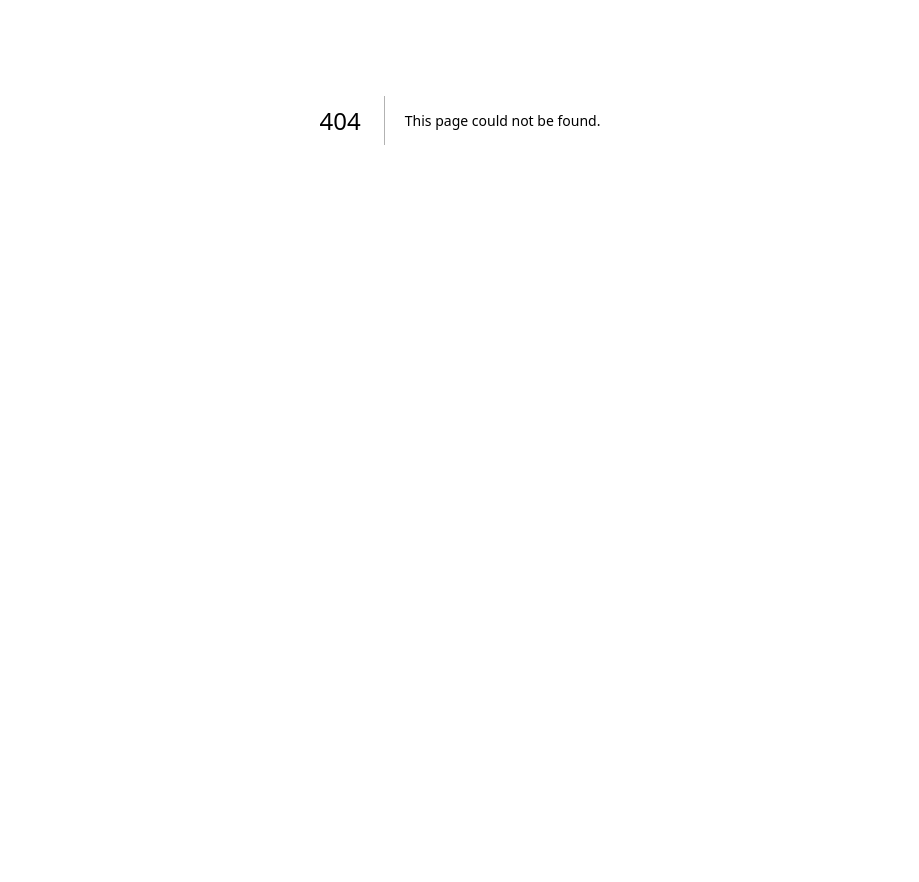
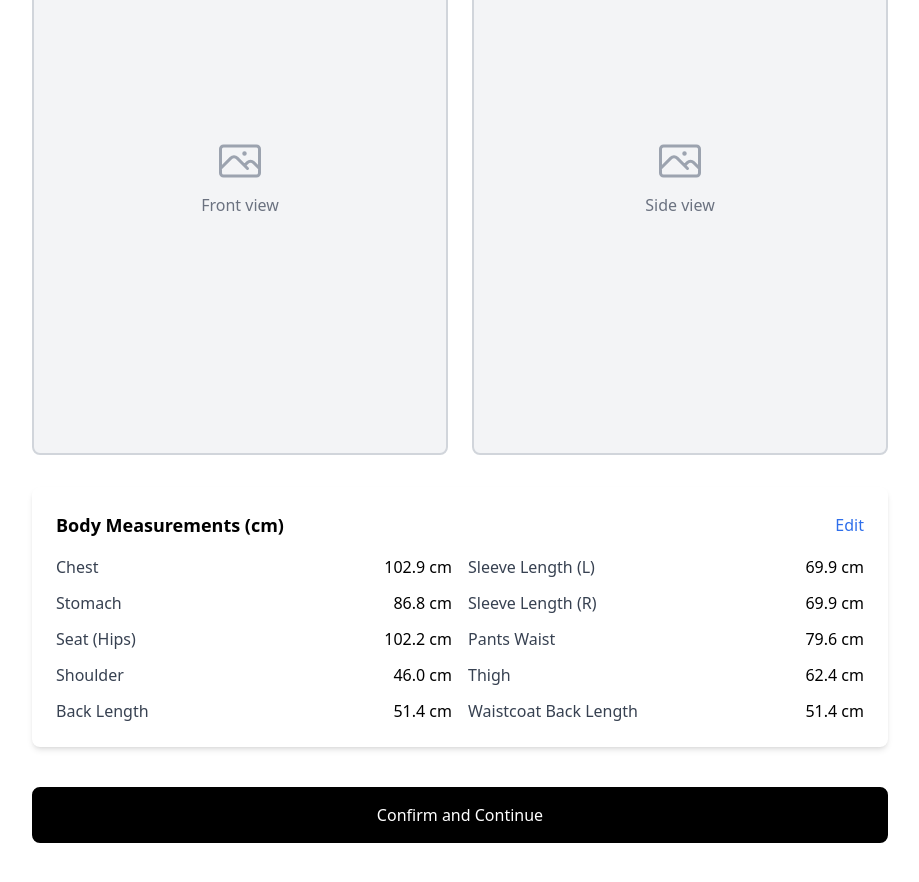
Before and after one commit to suitupstyle/suit-up-web, a Next.js app: page /orders/confirmation in a window 1280 px wide. Before the commit this address had no page. Shown: the part 280-1162 px from the top of the page, without its empty margins (180-1099 px from the left). Before the commit the page ends 800 px from the top, so only its background shows below. Built offline with nearby package versions, Linux system fonts and the light colour scheme.

Commit message:
feat: adds preview and measurements confirmation screen with desktop support

```diff
--- /dev/null
+++ b/app/orders/confirmation/page.tsx
@@ -0,0 +1,308 @@
+'use client'
+
+import { useState } from 'react'
+import { PhotoIcon, CheckCircleIcon } from '@heroicons/react/24/outline'
+import Link from 'next/link'
+import { useImageStore } from '@/app/stores/imageStore'
+import BackButton from '@/app/ui/back-button'
+
+type Measurements = {
+	chest: number
+	stomach: number
+	seat: number
+	sleeveLengthL: number
+	sleeveLengthR: number
+	backLength: number
+	shoulder: number
+	pantsWaist: number
+	thigh: number
+	uCrotch: number
+	pantsLengthL: number
+	pantsLengthR: number
+	calfBottom: number
+	waistcoatBackLength: number
+}
+
+export default function Confirmation() {
+	const { frontImage, sideImage } = useImageStore()
+
+	const [measurements, setMeasurements] = useState<Measurements>({
+		chest: 102.92,
+		stomach: 86.78,
+		seat: 102.19,
+		sleeveLengthL: 69.86,
+		sleeveLengthR: 69.86,
+		backLength: 51.39,
+		shoulder: 46.01,
+		pantsWaist: 79.64,
+		thigh: 62.43,
+		uCrotch: 35.11,
+		pantsLengthL: 130.96,
+		pantsLengthR: 130.96,
+		calfBottom: 40.2,
+		waistcoatBackLength: 51.39,
+	})
+
+	const [isEditing, setIsEditing] = useState(false)
+	const [tempMeasurements, setTempMeasurements] =
+		useState<Measurements>(measurements)
+
+	const handleMeasurementChange = (
+		field: keyof Measurements,
+		value: string
+	) => {
+		setTempMeasurements({
+			...tempMeasurements,
+			[field]: parseFloat(value) || 0,
+		})
+	}
+
+	const saveMeasurements = () => {
+		setMeasurements(tempMeasurements)
+		setIsEditing(false)
+	}
+
+	return (
+		<div className="w-64 md:w-458 lg:w-856 mx-auto min-h-[calc(100lvh-160px)] flex flex-col justify-between items-center gap-2 text-center relative">
+			<BackButton href="/orders/instructions" />
+			<header className="w-full relative">
+				<h1 className="font-bold text-2xl mb-5">
+					Preview Your Measurements
+				</h1>
+			</header>
+
+			<section className="w-full">
+				<div className="grid grid-cols-1 md:grid-cols-2 gap-6 mb-8">
+					<div className="relative aspect-[3/4] bg-gray-100 rounded-lg overflow-hidden border-2 border-gray-300">
+						{frontImage ? (
+							<img
+								src={frontImage}
+								alt="Front view"
+								className="w-full h-full object-contain"
+							/>
+						) : (
+							<div className="absolute inset-0 flex flex-col items-center justify-center">
+								<PhotoIcon className="w-12 h-12 text-gray-400 mb-2" />
+								<span className="text-gray-500">
+									Front view
+								</span>
+							</div>
+						)}
+					</div>
+
+					<div className="relative aspect-[3/4] bg-gray-100 rounded-lg overflow-hidden border-2 border-gray-300">
+						{sideImage ? (
+							<img
+								src={sideImage}
+								alt="Side view"
+								className="w-full h-full object-contain"
+							/>
+						) : (
+							<div className="absolute inset-0 flex flex-col items-center justify-center">
+								<PhotoIcon className="w-12 h-12 text-gray-400 mb-2" />
+								<span className="text-gray-500">Side view</span>
+							</div>
+						)}
+					</div>
+				</div>
+
+				{/* Measurements */}
+				<div className="bg-white rounded-lg shadow-md p-6">
+					<div className="flex justify-between items-center mb-4">
+						<h2 className="text-lg font-semibold">
+							Body Measurements (cm)
+						</h2>
+						{!isEditing ? (
+							<button
+								onClick={() => {
+									setTempMeasurements(measurements)
+									setIsEditing(true)
+								}}
+								className="text-blue-600 hover:text-blue-800">
+								Edit
+							</button>
+						) : (
+							<button
+								onClick={saveMeasurements}
+								className="text-green-600 hover:text-green-800 flex items-center">
+								<CheckCircleIcon className="w-5 h-5 mr-1" />
+								Save
+							</button>
+						)}
+					</div>
+
+					<div className="grid grid-cols-1 md:grid-cols-2 gap-4">
+						{/* Group 1 */}
+						<div className="space-y-3">
+							<MeasurementField
+								label="Chest"
+								value={
+									isEditing
+										? tempMeasurements.chest
+										: measurements.chest
+								}
+								editing={isEditing}
+								onChange={(v) =>
+									handleMeasurementChange('chest', v)
+								}
+							/>
+							<MeasurementField
+								label="Stomach"
+								value={
+									isEditing
+										? tempMeasurements.stomach
+										: measurements.stomach
+								}
+								editing={isEditing}
+								onChange={(v) =>
+									handleMeasurementChange('stomach', v)
+								}
+							/>
+							<MeasurementField
+								label="Seat (Hips)"
+								value={
+									isEditing
+										? tempMeasurements.seat
+										: measurements.seat
+								}
+								editing={isEditing}
+								onChange={(v) =>
+									handleMeasurementChange('seat', v)
+								}
+							/>
+							<MeasurementField
+								label="Shoulder"
+								value={
+									isEditing
+										? tempMeasurements.shoulder
+										: measurements.shoulder
+								}
+								editing={isEditing}
+								onChange={(v) =>
+									handleMeasurementChange('shoulder', v)
+								}
+							/>
+							<MeasurementField
+								label="Back Length"
+								value={
+									isEditing
+										? tempMeasurements.backLength
+										: measurements.backLength
+								}
+								editing={isEditing}
+								onChange={(v) =>
+									handleMeasurementChange('backLength', v)
+								}
+							/>
+						</div>
+
+						<div className="space-y-3">
+							<MeasurementField
+								label="Sleeve Length (L)"
+								value={
+									isEditing
+										? tempMeasurements.sleeveLengthL
+										: measurements.sleeveLengthL
+								}
+								editing={isEditing}
+								onChange={(v) =>
+									handleMeasurementChange('sleeveLengthL', v)
+								}
+							/>
+							<MeasurementField
+								label="Sleeve Length (R)"
+								value={
+									isEditing
+										? tempMeasurements.sleeveLengthR
+										: measurements.sleeveLengthR
+								}
+								editing={isEditing}
+								onChange={(v) =>
+									handleMeasurementChange('sleeveLengthR', v)
+								}
+							/>
+							<MeasurementField
+								label="Pants Waist"
+								value={
+									isEditing
+										? tempMeasurements.pantsWaist
+										: measurements.pantsWaist
+								}
+								editing={isEditing}
+								onChange={(v) =>
+									handleMeasurementChange('pantsWaist', v)
+								}
+							/>
+							<MeasurementField
+								label="Thigh"
+								value={
+									isEditing
+										? tempMeasurements.thigh
+										: measurements.thigh
+								}
+								editing={isEditing}
+								onChange={(v) =>
+									handleMeasurementChange('thigh', v)
+								}
+							/>
+							<MeasurementField
+								label="Waistcoat Back Length"
+								value={
+									isEditing
+										? tempMeasurements.waistcoatBackLength
+										: measurements.waistcoatBackLength
+								}
+								editing={isEditing}
+								onChange={(v) =>
+									handleMeasurementChange(
+										'waistcoatBackLength',
+										v
+									)
+								}
+							/>
+						</div>
+					</div>
+				</div>
+			</section>
+
+			<footer className="w-full mt-8">
+				<div className="w-full flex justify-end">
+					<Link
+						href="/next-step"
+						className="w-full h-14 rounded-lg border-2 flex justify-center items-center transition-all ease-in-out bg-black text-white border-black hover:bg-radial-circle hover:from-gray-700 hover:to-gray-900 hover:tracking-widest hover:shadow-gray-700 hover:shadow-lg">
+						Confirm and Continue
+					</Link>
+				</div>
+			</footer>
+		</div>
+	)
+}
+
+function MeasurementField({
+	label,
+	value,
+	editing,
+	onChange,
+}: {
+	label: string
+	value: number
+	editing: boolean
+	onChange: (value: string) => void
+}) {
+	return (
+		<div className="flex justify-between items-center">
+			<span className="text-gray-700">{label}</span>
+			{editing ? (
+				<input
+					type="number"
+					value={value}
+					onChange={(e) => onChange(e.target.value)}
+					className="w-20 px-2 py-1 border rounded text-right"
+					step="0.1"
+				/>
+			) : (
+				<span className="font-medium">{value.toFixed(1)} cm</span>
+			)}
+		</div>
+	)
+}
```
